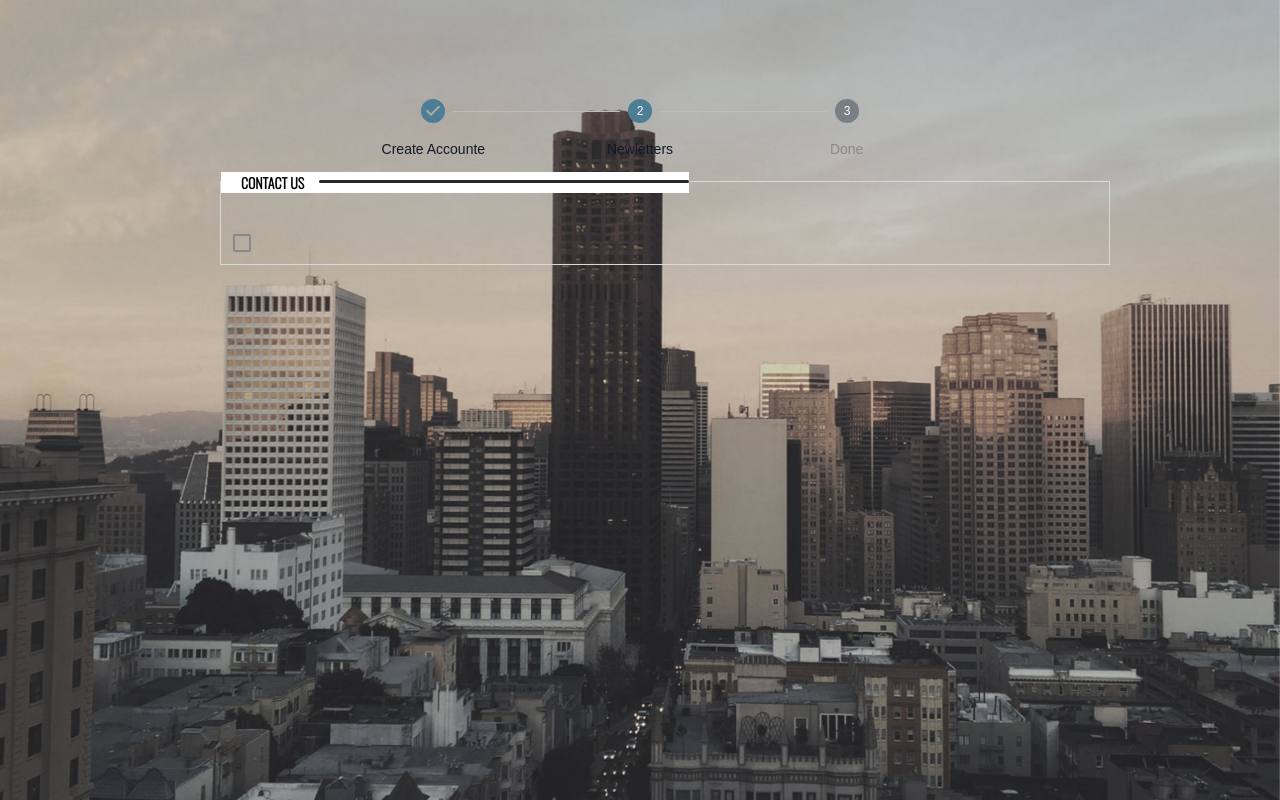
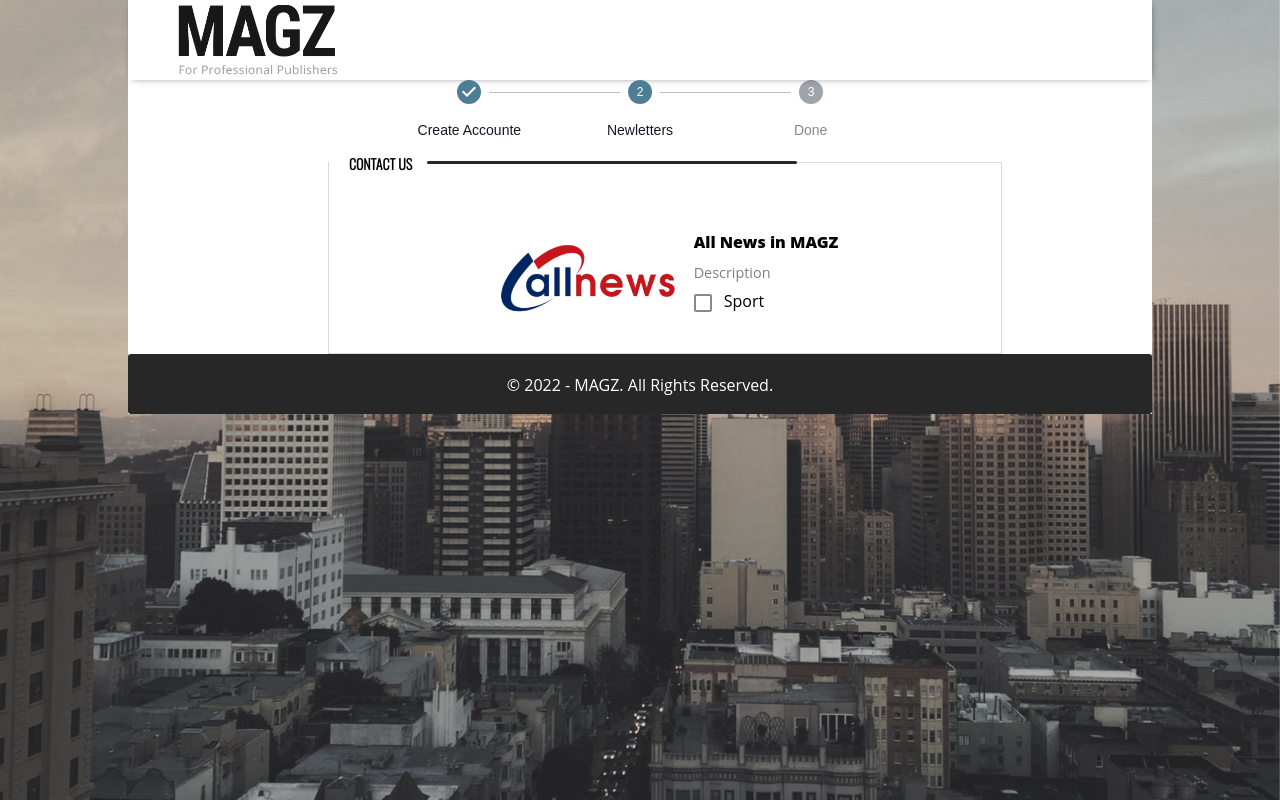
Before and after one commit to rovanmagdi/magz_project, a React (Create React App) app: page /interested in a window 1280 px wide. Built offline with nearby package versions, Linux system fonts and the light colour scheme.

Commit message:
interseted

```diff
--- a/src/components/register/Register.tsx
+++ b/src/components/register/Register.tsx
@@ -26,7 +26,7 @@ function Register() {
 
   const handLeInputChange = (e: React.ChangeEvent<HTMLInputElement>) => {
     let { name, value } = e.target;
-    // console.log(value);
+    console.log(value);
     setState({ ...state, [name]: value });
   };
 
--- a/src/pages/Interested/Interested.tsx
+++ b/src/pages/Interested/Interested.tsx
@@ -4,7 +4,9 @@ import FooterSign from "../../components/footerSign/FooterSign";
 import NavbarSign from "../../components/navbarSign/NavbarSign";
 import StepperTab from "../../components/stepper/Stepper";
 import { styled } from "@mui/material/styles";
-import { Home, Info } from "../../styled/HomePage";
+import { Content, Home, Info } from "../../styled/HomePage";
+import Image from "../../assets/new.png";
+import { StyledDescription, StyledTitle } from "../../styled/CategoryIntersted";
 const Interested = () => {
   const StyledGridRightTitle = styled(Box)(({ theme }) => ({
     display: "flex",
@@ -26,7 +28,7 @@ const Interested = () => {
   }));
   const label = { inputProps: { "aria-label": "Checkbox demo" } };
 
-  const [userinfo, setUserInfo] = useState([]);
+  const [userinfo, setUserInfo] = useState<string[]>([]);
 
   const handleChange = (e: React.ChangeEvent<HTMLInputElement>) => {
     const { value, checked } = e.target;
@@ -35,19 +37,21 @@ const Interested = () => {
     console.log(`${value} is ${checked}`);
 
     if (checked) {
-    //  setUserInfo((old)=> value)
-    }
+      // userinfo.push(value);
+      setUserInfo((old: any) => [...old, value]);
+    } else {
+      const newState = userinfo?.filter((el) => {
+        return el !== value;
+      });
 
-    else {
-      // setUserInfo({
-      //   intersets: intersets.filter((e) => e !== value),
-      // });
+      setUserInfo((old) => [...newState]);
     }
   };
+  console.log(userinfo);
   return (
     <Box>
       <Home />
-      <Info>
+      <Content>
         <NavbarSign />
         <StepperTab />
         <Box
@@ -63,17 +67,32 @@ const Interested = () => {
             Contact Us
             <StyledGridRightLine />
           </StyledGridRightTitle>
-          <Box sx={{ paddingTop: "40px" }}>
+          <Box
+            sx={{
+              paddingTop: "40px",
+              display: "flex",
+              margin: "auto",
+              alignItems: "center",
+              justifyContent: "space-around",
+            }}
+          >
+            <Box component="img" src={Image} height="150px" width="190px" />
+
+            <Box>
+              <StyledTitle >All News in MAGZ</StyledTitle>
+              <StyledDescription >Description</StyledDescription>
               <Checkbox
                 {...label}
                 name="intersets"
                 value="Sport"
                 onChange={handleChange}
               />
+              Sport
+            </Box>
           </Box>
         </Box>
         <FooterSign />
-      </Info>
+      </Content>
     </Box>
   );
 };
--- /dev/null
+++ b/src/styled/CategoryIntersted.tsx
@@ -0,0 +1,10 @@
+import { styled } from "@mui/material/styles";
+import { Box, Button, Grid, useMediaQuery, useTheme } from "@mui/material";
+
+export const StyledTitle = styled(Box)(({ theme }) => ({
+    marginBottom:"10px",marginLeft:"12px",fontWeight:"800",fontSize:"1rem"
+  }));
+
+  export const StyledDescription = styled(Box)(({ theme }) => ({
+    marginLeft:"12px",fontSize:"0.9rem",color:"gray"
+  }));
```
Also changed, not shown: src/assets/new.png (added). Lines whose indentation alone changed are shown as unchanged.
